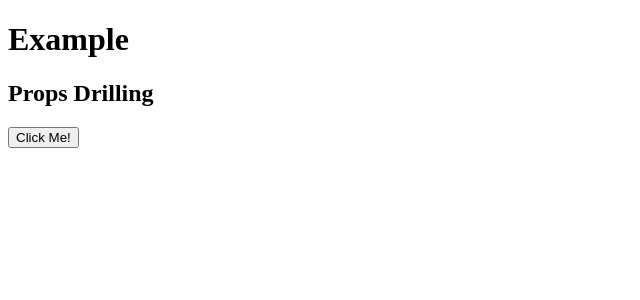
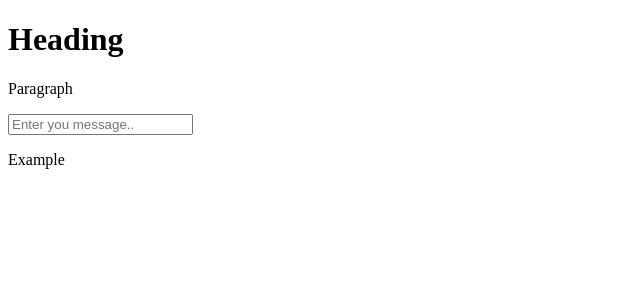
Before and after one commit to Erlisja/React-in-Depth, a React (Vite) app: page / in a window 1280 px wide. Shown: the top 300 px of the page, without its empty margins (0-640 px from the left). Built offline with nearby package versions, Linux system fonts and the light colour scheme.

Commit message:
Finished the third example

```diff
--- a/src/App.jsx
+++ b/src/App.jsx
@@ -1,43 +1,46 @@
-import './App.css'
-import Card from "./components/Card"
-import Cars from "./components/Cars"
-import People from "./components/People"
-import Button from "./components/Button"
-import Input from "./components/Input"
-import Grades from "./components/Grades"
-import ContactForm from './components/ContactForm'
-import Paragraph from './components/Paragraph'
-import Section from './components/Section'
-import Button1 from './Button1'
-import Profile from './CardExercise/Profile'
+import "./App.css";
+import Card from "./components/Card";
+import Cars from "./components/Cars";
+import People from "./components/People";
+import Button from "./components/Button";
+import Input from "./components/Input";
+import Grades from "./components/Grades";
+import ContactForm from "./components/ContactForm";
+// import Paragraph from './components/Paragraph'
+import Section from "./components/Section";
+import Button1 from "./Button1";
+import Profile from "./CardExercise/Profile";
+import Paragraph from "./ParagraphExercise/Paragraph";
+
 function App() {
-
-  function handleClick(){
-    console.log('Button Works when Clicked!')
+  function handleClick() {
+    console.log("Button Works when Clicked!");
   }
 
   return (
     <>
-    {/* // <ul>
+      {/* // <ul>
     //   <li>Home</li>
     //   <li>About</li>
     //   <li>Contact</li>
     // </ul>
     <Card /> */}
-    {/* <Cars /> */}
-    { " "}
-    {/* <People /> */}
-    { " "}
-    {/* <Button /> */}
-    {/* <Input /> */}
-    {/* <Grades /> */}
-    {/* <ContactForm /> */}
-{/*  <Section /> */}
-    <Profile  profileText={'Example'} headerText={'Props Drilling'} Buttontext={'Click Me!'} handleClick={handleClick} />
+      {/* <Cars /> */} {/* <People /> */} {/* <Button /> */}
+      {/* <Input /> */}
+      {/* <Grades /> */}
+      {/* <ContactForm /> */}
+      {/*  <Section /> */}
+      {/* <Profile  profileText={'Example'} headerText={'Props Drilling'} Buttontext={'Click Me!'} handleClick={handleClick} /> */}
+
+      <Paragraph paragraphTxt={'Example'}>
+        <h1>Heading</h1>
+        <p>Paragraph</p>
+        <input type="text" placeholder="Enter you message.."/>
+
+      </Paragraph>
 
     </>
-
-  )
+  );
 }
 
-export default App
+export default App;
--- a/src/ParagraphExercise/Paragraph.jsx
+++ b/src/ParagraphExercise/Paragraph.jsx
@@ -1,14 +1,14 @@
-import Header from './Header'
+import Header from "./Header";
 
-import React from 'react'
+import React from "react";
 
-function Paragraph({text,paragraphTxt}) {
+function Paragraph(props) {
   return (
-    <p>
-        <Header text={text} />
-
-       {paragraphTxt}</p>
-  )
+    <>
+      {props.children}
+      <p>{props.paragraphTxt}</p>
+    </>
+  );
 }
 
-export default Paragraph
+export default Paragraph;
```
